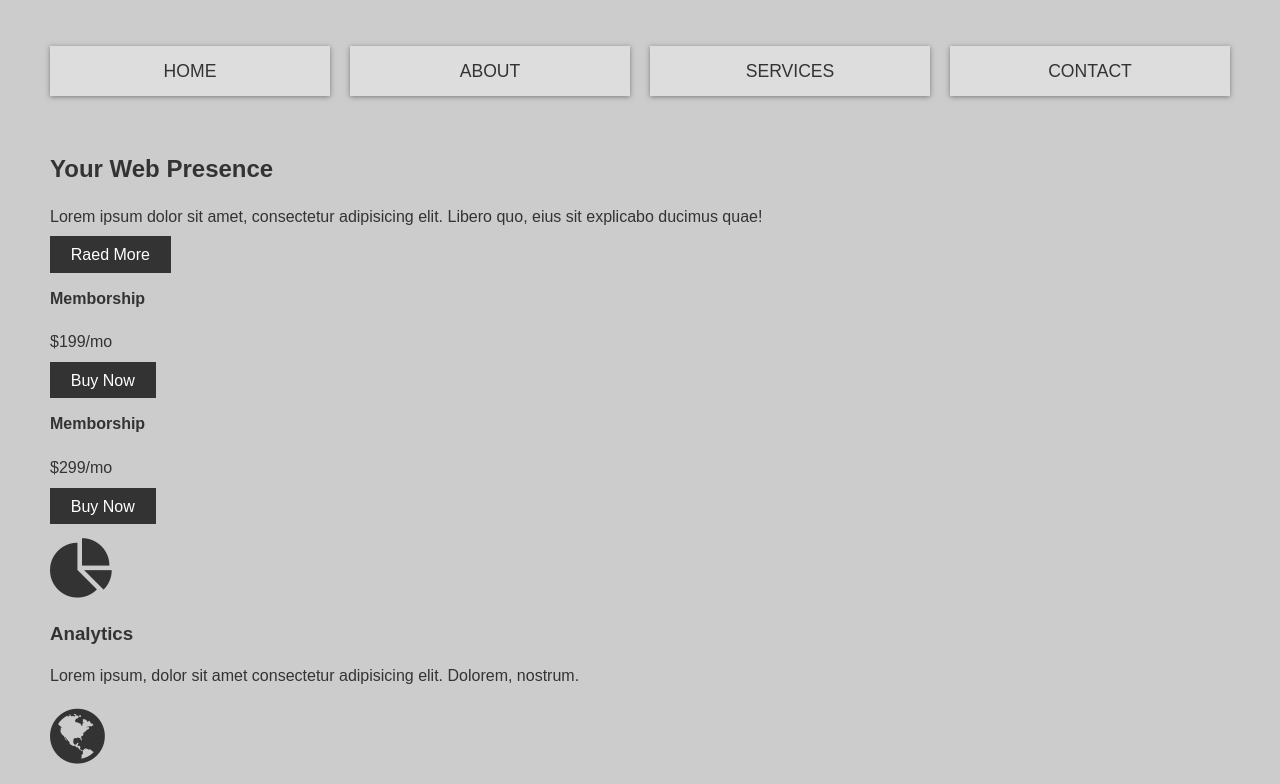
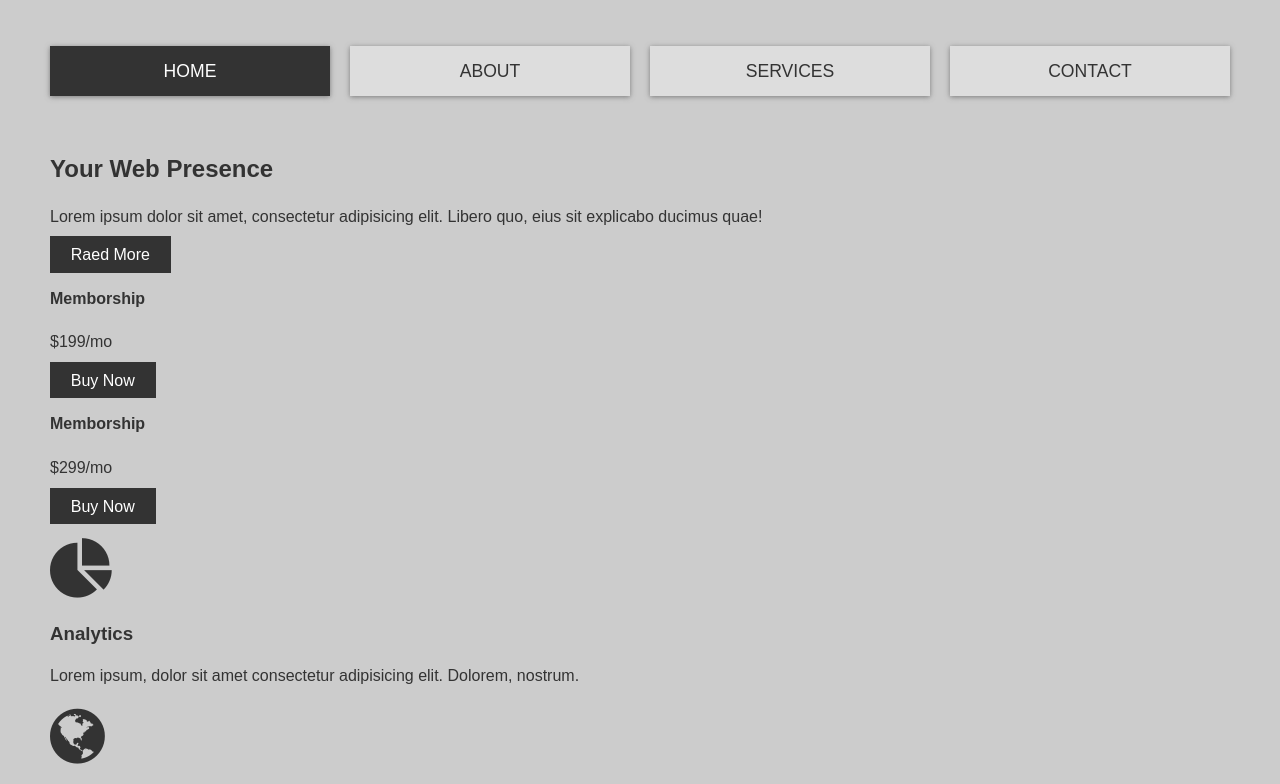
Before and after one commit to developer-rak/ResponsiveGridWebsiteLayout, a plain HTML site: page index.html in a window 1280 px wide. In both pictures the pointer is over the link "HOME". Shown: the top 784 px of the page. Drawn offline with Linux system fonts and the light colour scheme.

Commit message:
added more style

```diff
--- a/style.css
+++ b/style.css
@@ -55,3 +55,7 @@ img {
     font-size: 1.1rem;
     box-shadow: var(--shadow);
 }
+.main-nav a:hover {
+    background: var(--dark);
+    color: var(--light);
+}
```
